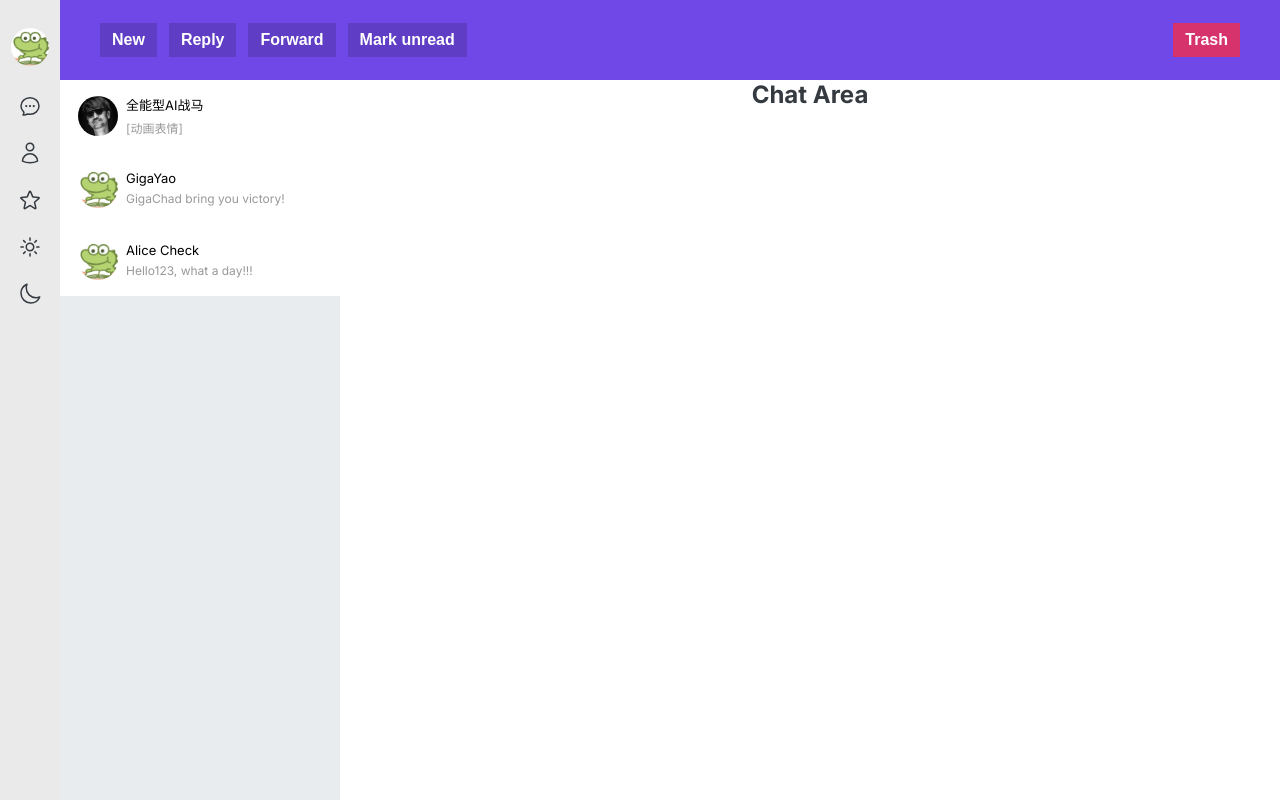
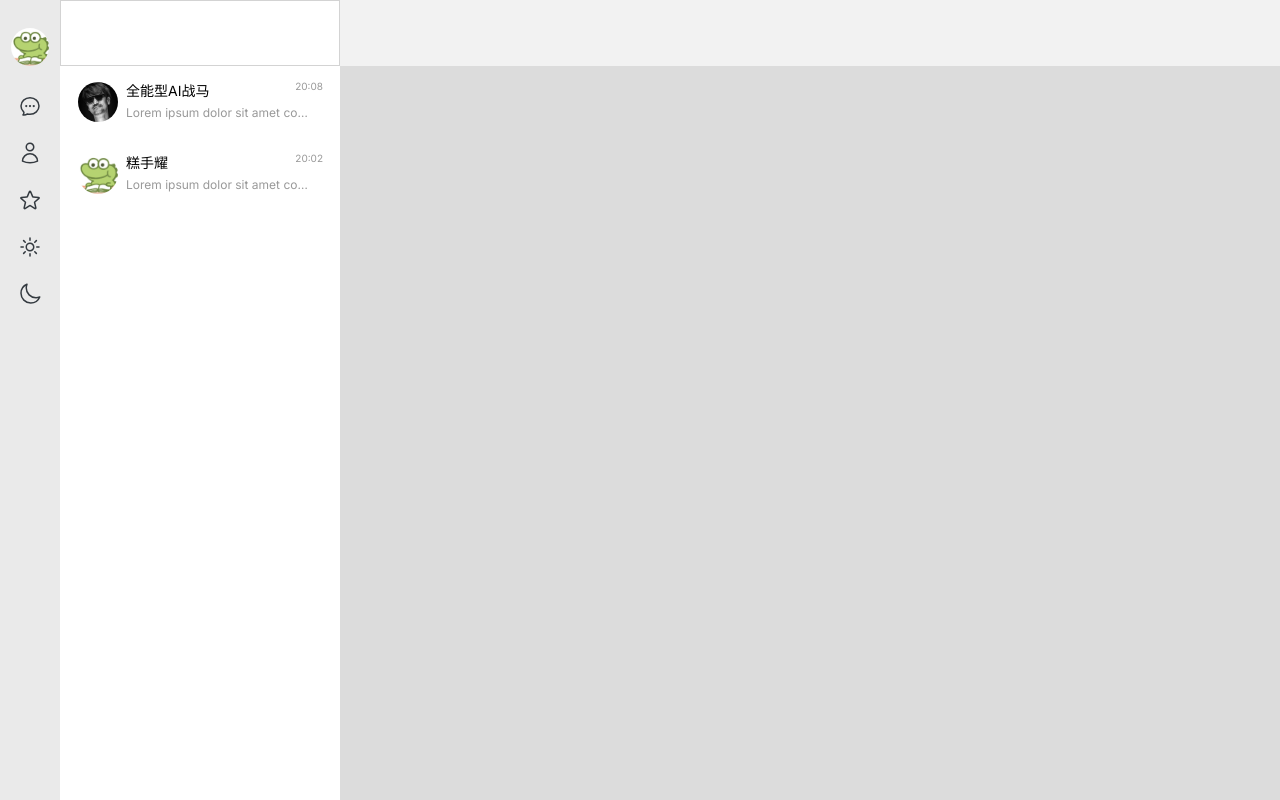
Before and after one commit to zjy-dev/grpc-go-chatroom, a plain HTML site: page static/qq.html in a window 1280 px wide. Drawn offline with Linux system fonts and the light colour scheme.

Commit message:
✨ feat(frontend): add time display to chat-option

```diff
--- a/static/css/chat-option.css
+++ b/static/css/chat-option.css
@@ -1,10 +1,10 @@
 .chat-option {
     grid-area: chat_option;
 
-    background-color: #e9ecef;
+    background-color: #ffffff;
 
-    /* How elements that don't fit into container appear */
-    /* overflow: scroll; */
+    overflow-y: auto;
+    overflow-x: hidden;
 
     display: flex;
     flex-direction: column;
@@ -34,27 +34,76 @@
     grid-column: 1/2;
 }
 
-.chat-option__name {
-    font-size: 13px;
+.chat-option__name-time-box {
     grid-row: 1/2;
     grid-column: 2/3;
 
-    font-weight: 400;
     color: black;
     align-self: end;
     justify-self: start;
 
+    width: 100%;
+
     padding-bottom: 2px;
+    display: flex;
+    justify-content: space-between;
+    align-items: start;
+}
+
+.chat-option__name {
+    font-size: 14px;
+    font-weight: 400;
+}
+
+.chat-option__time {
+    font-size: 10px;
+    font-weight: 400;
+    color: #999999;
 }
 
 .chat-option__message {
     font-size: 12px;
     grid-row: 2/3;
     grid-column: 2/3;
-    color: rgb(153, 153, 153);
+    color: #999999;
 
     font-weight: 400;
     align-self: start;
     justify-self: start;
     padding-top: 3px;
+
+    width: 185px;
+    overflow: hidden;
+    white-space: nowrap;
+    text-overflow: ellipsis;
 }
+
+/* 自定义滚动条代码 */
+/*
+  ::-webkit-scrollbar 整个滚动条
+  ::-webkit-scrollbar-track 滚动条的滚动区域（轨道）
+  ::-webkit-scrollbar-thumb 滚动条的可拖拽部分（滑块）
+*/
+
+.chat-option::-webkit-scrollbar {
+    display: none;
+
+    width: 6px;
+}
+
+/* TODO: Use javascript for this, cause hover not working on scrollbar */
+html:hover .chat-option::-webkit-scrollbar {
+    display: block;
+}
+
+.chat-option::-webkit-scrollbar-track {
+    /* transparent is alias for rgba(*, *, *, 0) */
+    background-color: transparent;
+}
+
+.chat-option::-webkit-scrollbar-thumb {
+    display: block;
+
+    border-radius: 4px;
+    background-color: #dbdbdb;
+}
--- a/static/css/common.css
+++ b/static/css/common.css
@@ -9,13 +9,12 @@ body {
     color: #343a40;
     font-size: 24px;
     height: 100vh;
-    text-align: center;
     font-weight: bold;
 
     display: grid;
     grid-template-columns: 60px 280px 1fr;
-    grid-template-rows: 80px 1fr;
+    grid-template-rows: 66px 1fr;
     grid-template-areas:
-        "nav menu menu"
+        "nav search      menu"
         "nav chat_option main ";
 }
--- /dev/null
+++ b/static/css/menu.css
@@ -0,0 +1,5 @@
+menu {
+    grid-area: menu;
+
+    background-color: #f2f2f2;
+}
--- a/static/qq.html
+++ b/static/qq.html
@@ -18,32 +18,12 @@
     <link rel="stylesheet" href="./css/common.css" />
     <link rel="stylesheet" href="./css/nav.css" />
     <link rel="stylesheet" href="./css/chat-option.css" />
+    <link rel="stylesheet" href="./css/menu.css" />
 
     <style>
-      menu {
-        grid-area: menu;
-        background-color: #7048e8;
-
-        display: flex;
-        align-items: center;
-        gap: 12px;
-        padding: 0 40px;
-      }
-
-      button {
-        display: inline-block;
-        font-size: 16px;
-        font-weight: bold;
-        background-color: #5f3dc4;
-        border: none;
-        cursor: pointer;
-        color: #fff;
-        padding: 8px 12px;
-      }
-
-      button:last-child {
-        background-color: #d6336c;
-        margin-left: auto;
+      main {
+        grid-area: main;
+        background-color: gainsboro;
       }
     </style>
   </head>
@@ -138,40 +118,38 @@
       </div>
       <div class="nav__secondary-function-container"></div>
     </nav>
-    <menu>
-      <button>New</button>
-      <button>Reply</button>
-      <button>Forward</button>
-      <button>Mark unread</button>
-      <button>Trash</button>
-    </menu>
+    <div style="grid-area: search; border: 1px solid lightgray"></div>
+    <menu> </menu>
     <section class="chat-option">
       <div class="chat-option__box chat-option__box--friend">
         <img src="./markae-avatar.jpg" alt="Markae Avatar" />
-        <div class="chat-option__name chat-option__name--friend">
-          全能型AI战马
+        <div class="chat-option__name-time-box">
+          <p class="chat-option__name">全能型AI战马</p>
+          <p class="chat-option__time">20:08</p>
         </div>
-        <div class="chat-option__message chat-option__message--friend">
-          [动画表情]
+        <div class="chat-option__message">
+          Lorem ipsum dolor sit amet consectetur, adipisicing elit. Ea nam
+          impedit magnam quod perspiciatis reprehenderit eligendi obcaecati
+          praesentium suscipit quaerat tenetur atque, sint voluptas. Sit cum
+          repellat ducimus asperiores consequuntur.
         </div>
       </div>
+
       <div class="chat-option__box chat-option__box--friend">
-        <img src="./avatar.jpg" alt="Avatar" />
-        <div class="chat-option__name chat-option__name--friend">GigaYao</div>
-        <div class="chat-option__message chat-option__message--friend">
-          GigaChad bring you victory!
+        <img src="./avatar.jpg" alt="Markae Avatar" />
+        <div class="chat-option__name-time-box">
+          <p class="chat-option__name">糕手耀</p>
+          <p class="chat-option__time">20:02</p>
         </div>
-      </div>
-      <div class="chat-option__box chat-option__box--friend">
-        <img src="./avatar.jpg" alt="Avatar" />
-        <div class="chat-option__name chat-option__name--friend">
-          Alice Check
-        </div>
-        <div class="chat-option__message chat-option__message--friend">
-          Hello123, what a day!!!
+        <div class="chat-option__message">
+          Lorem ipsum dolor sit amet consectetur, adipisicing elit. Ea nam
+          impedit magnam quod perspiciatis reprehenderit eligendi obcaecati
+          praesentium suscipit quaerat tenetur atque, sint voluptas. Sit cum
+          repellat ducimus asperiores consequuntur.
         </div>
       </div>
     </section>
-    <main>Chat Area</main>
+
+    <main></main>
   </body>
 </html>
```
